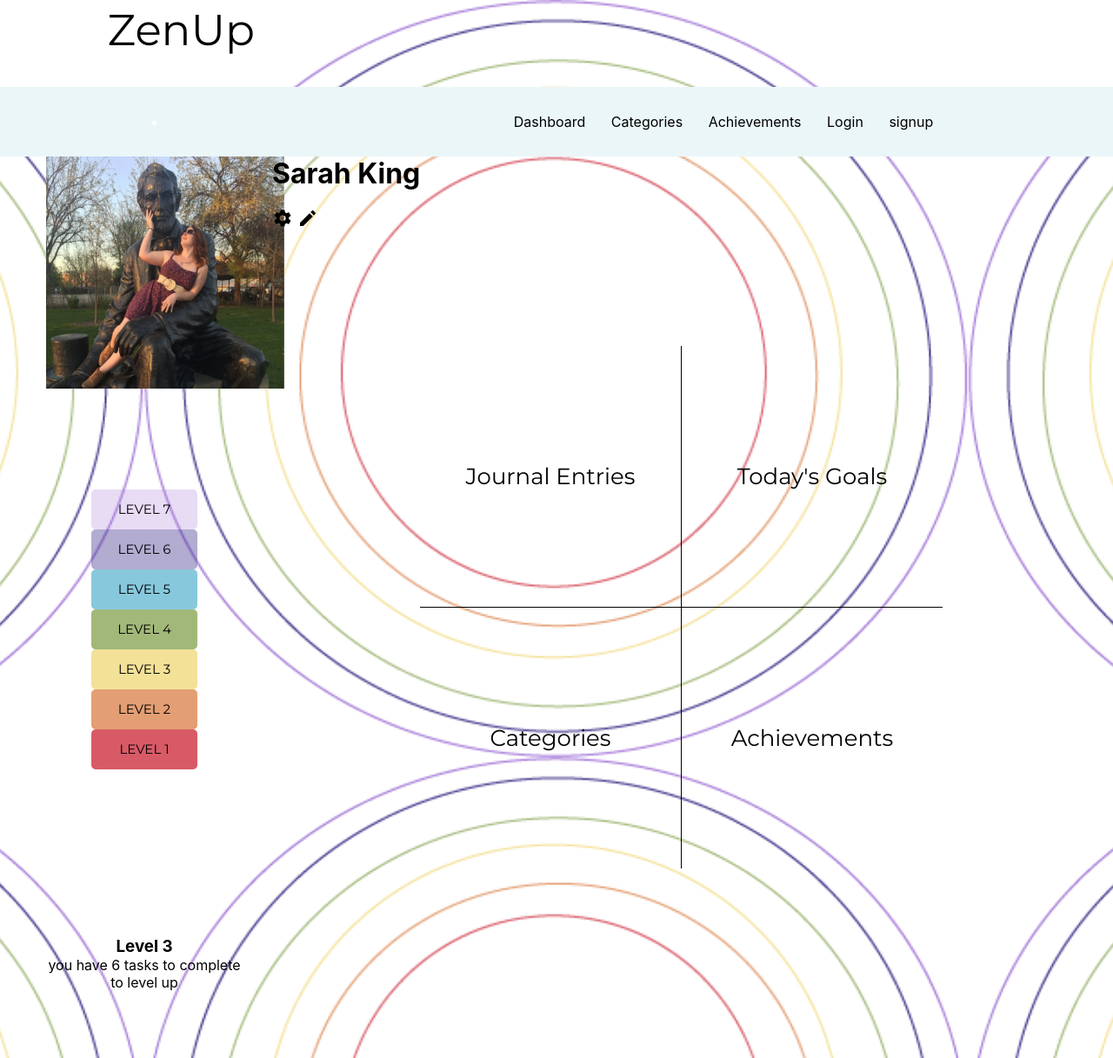
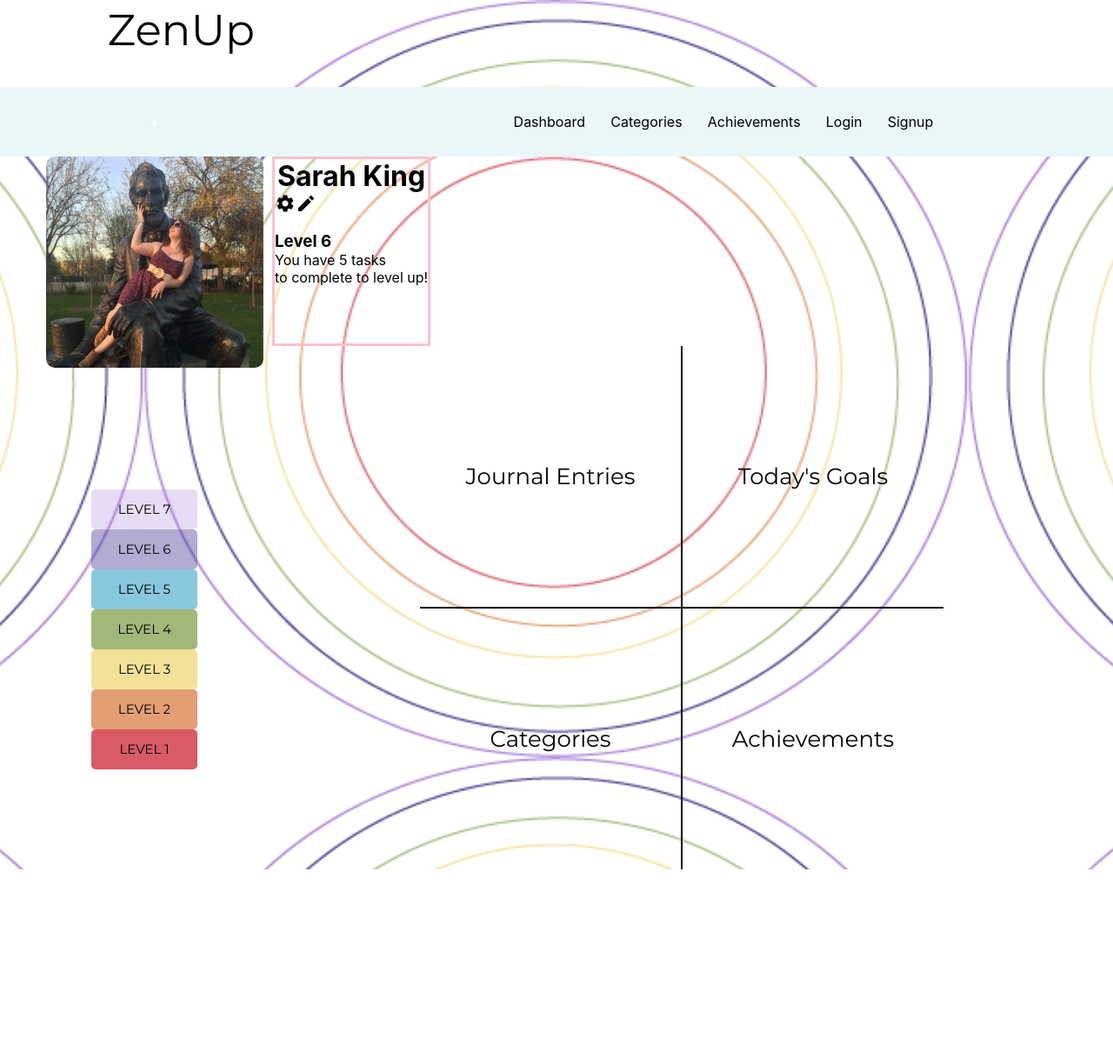
Before and after one commit to CCLancaster/Zen-Up, a React (Create React App) app: page /dashboard in a window 1280 px wide. Shown: the whole page at 87% size. After the commit the page ends 1000 px from the top, so only its background shows below. Built offline with nearby package versions, Linux system fonts and the light colour scheme.

Commit message:
made css tweaks per UX feedback on dashboard and nav bar

```diff
--- a/src/App.css
+++ b/src/App.css
@@ -118,6 +118,15 @@ a {
 .user-info {
   margin-left: 34px;
   text-align: left;
+  border: solid pink 3px;
+
+}
+
+.info {
+ text-align: left;
+ display: flex;
+ flex-direction: row;
+ align-content: flex-start;
 }
 
 /* --- D: Levels --- */
@@ -207,22 +216,18 @@ a {
 }
 
 .ur {
+  border-left: solid black 1px;
   border-bottom: solid black 1px;
 }
 
-.lr {
-  border-left: solid black 1px;
+.ll {
+  border-top: solid black 1px;
+  border-right: solid black 1px;
 }
 
-/* --- D: Stats --- */
-
-.stats {
-  margin-left: 53px;
-  display: flex;
-  flex-direction: column;
-  justify-content: center;
-  width: 226px;
-  height: 218px;
+.lr {
+  border-top: solid black 1px;
+  border-left: solid black 1px;
 }
 
 
@@ -283,9 +288,9 @@ a {
 }
 
 img {
-  width: 274px;
-  height: 267px;
-
+  width: 250px;
+  height: 243px;
+  border-radius: 10px
 }
 
 /* --- Goals & Categories --- */
@@ -429,39 +434,3 @@ img {
   text-align: center;
 
 }
-
-
-/* .App-logo {
-  height: 40vmin;
-  pointer-events: none;
-}
-
-@media (prefers-reduced-motion: no-preference) {
-  .App-logo {
-    animation: App-logo-spin infinite 20s linear;
-  }
-}
-
-.App-header {
-  background-color: #282c34;
-  min-height: 100vh;
-  display: flex;
-  flex-direction: column;
-  align-items: center;
-  justify-content: center;
-  font-size: calc(10px + 2vmin);
-  color: white;
-}
-
-.App-link {
-  color: #61dafb;
-}
-
-@keyframes App-logo-spin {
-  from {
-    transform: rotate(0deg);
-  }
-  to {
-    transform: rotate(360deg);
-  }
-} */
--- a/src/Content.js
+++ b/src/Content.js
@@ -29,7 +29,7 @@ const Content = props => {
             <li><Link to="/achievements">Achievements</Link></li>
             {/* <li><Link to="/goals">Goals</Link></li>  */}
             <li><Link to="/login">Login</Link></li>
-            <li><Link to="/signup">signup</Link></li>
+            <li><Link to="/signup">Signup</Link></li>
           </ul >
           </nav>
       </div>
--- a/src/pages/dashboard.js
+++ b/src/pages/dashboard.js
@@ -15,8 +15,19 @@ function Dashboard(props) {
                 </div>
                 <div className="user-info">
                     <h1>Sarah King</h1>
-                    < br />
+                    <div className="info">
                     <SettingsIcon />  <EditIcon />
+                    </div>
+                    < br/>
+                    <div className="info">
+                        <h3>Level 6</h3>
+                    </div>
+                    <div className="info">
+                        <p>You have 5 tasks </p>
+                    </div>
+                    <div className="info">
+                        <p>to complete to level up!</p>
+                    </div>
                 </div>
             </div>
             <div className="main">
@@ -40,14 +51,7 @@ function Dashboard(props) {
                     </div>
                 </div>
             </div>
-            <div className="stats">
-                <div>
-                    <h3>Level 3</h3>
-                </div>
-                <div>
-                    <p>you have 6 tasks to complete to level up</p>
-                </div>
-            </div>
+
             <Router>
                 <Route path="/journal" render={() => <Journal journal={props.journal} /> } />
             </Router>
--- a/src/pages/goals.js
+++ b/src/pages/goals.js
@@ -1,5 +1,5 @@
 import React from 'react';
-import Image from '../assets/zen-up-circles.png'
+
 
 function Goals(props) {
 
```
